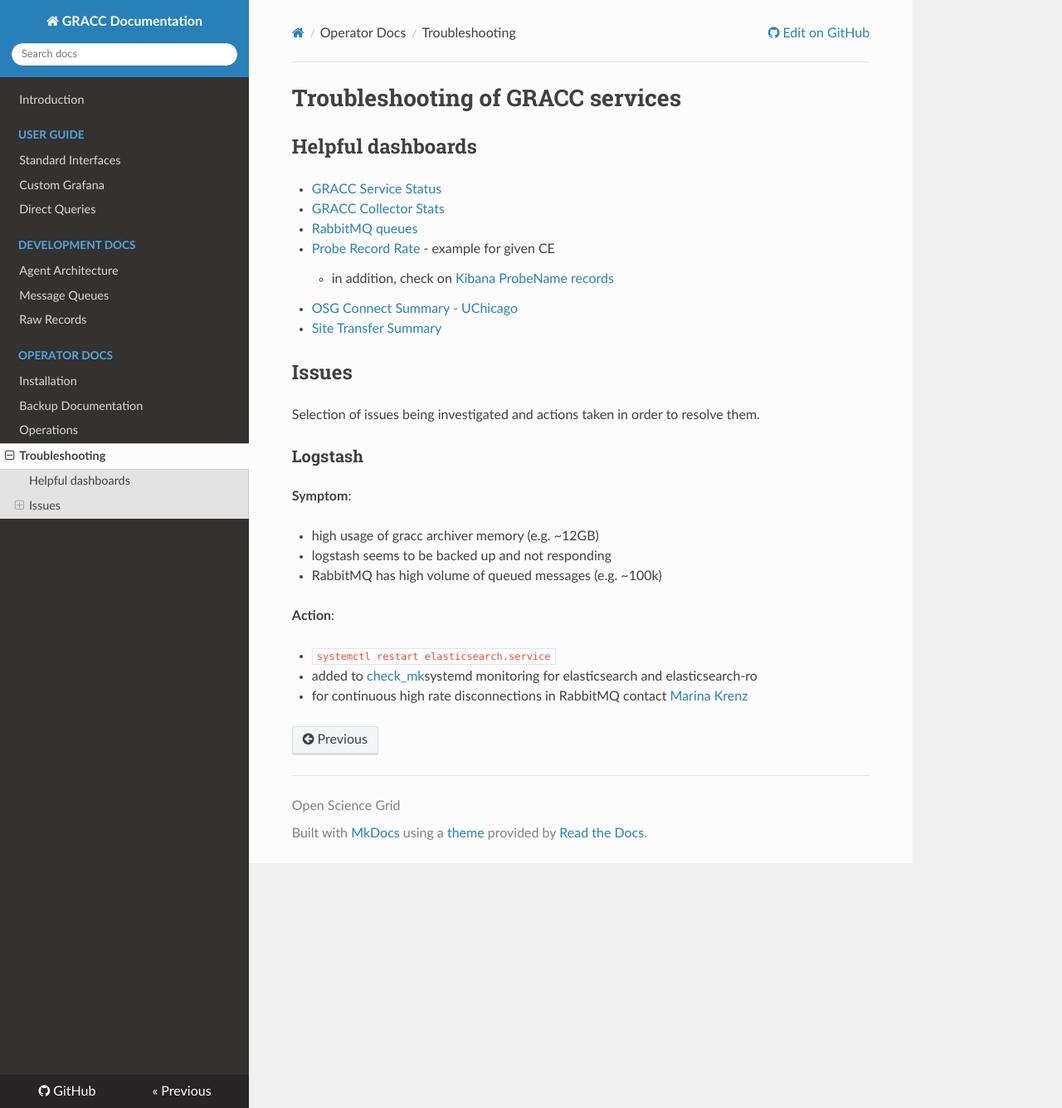
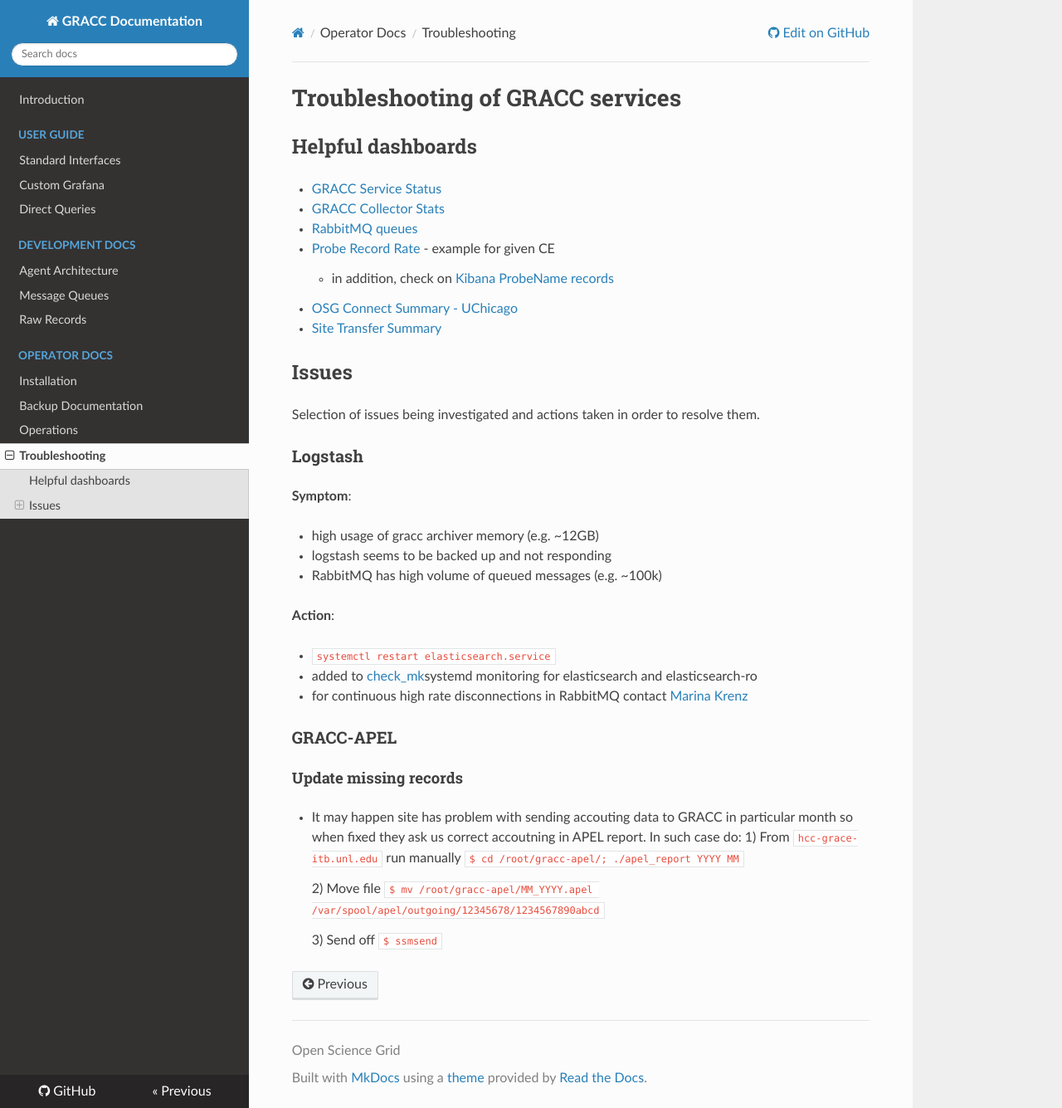
Before and after one commit to zvada/gracc, an MkDocs documentation site: the page built from docs/ops/troubleshoot.md, in a window 1280 px wide and 1335 px high. Shown: the whole window at 83% size. Built offline with MkDocs 1.6.1, drawn with Linux system fonts in a browser that asks for light colours; nearby versions of some CDN libraries; old or Windows-style settings are respelled for this version of MkDocs.

Commit message:
adding gracc-apel apel_report.py usage

```diff
--- a/docs/ops/troubleshoot.md
+++ b/docs/ops/troubleshoot.md
@@ -27,3 +27,14 @@
 * `systemctl restart elasticsearch.service`
 * added to [check_mk](https://hcc-mon.unl.edu/red/check_mk/index.py?start_url=%2Fred%2Fcheck_mk%2Fview.py%3Fview_name%3Dhost%26host%3Dgracc.opensciencegrid.org)systemd monitoring for elasticsearch and elasticsearch-ro
 * for continuous high rate disconnections in RabbitMQ contact [Marina Krenz](mailto:mvkrenz@iu.edu)
+
+### GRACC-APEL
+
+#### Update missing records
+
+* It may happen site has problem with sending accouting data to GRACC in particular month so when fixed they ask us correct accoutning in APEL report. In such case do:
+    1) From `hcc-grace-itb.unl.edu` run manually `$ cd /root/gracc-apel/; ./apel_report YYYY MM`
+
+    2) Move file `$ mv /root/gracc-apel/MM_YYYY.apel /var/spool/apel/outgoing/12345678/1234567890abcd`
+
+    3) Send off `$ ssmsend`
```
